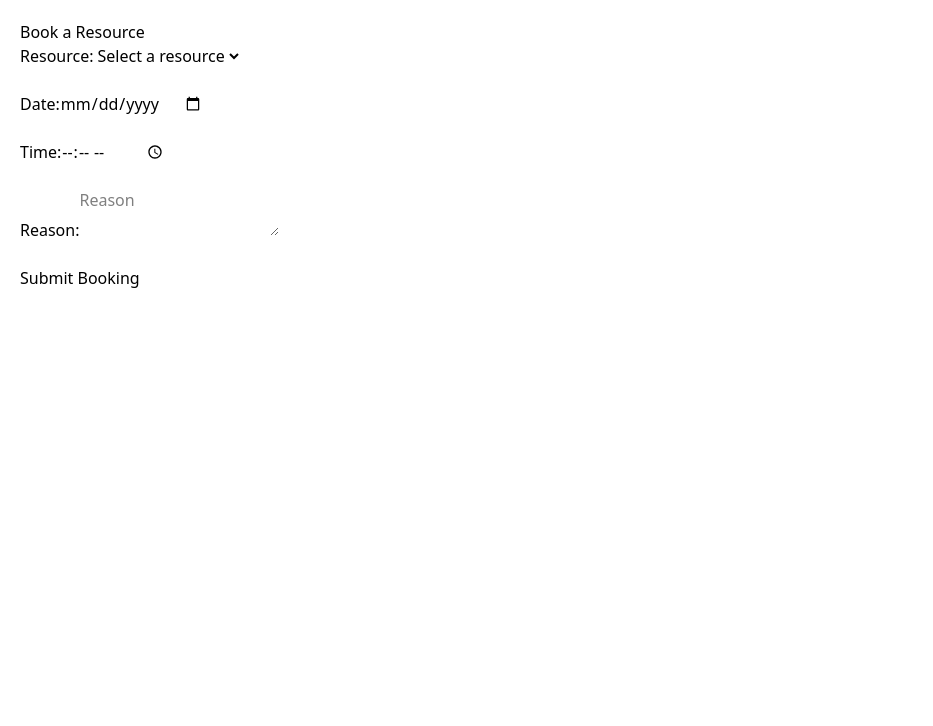
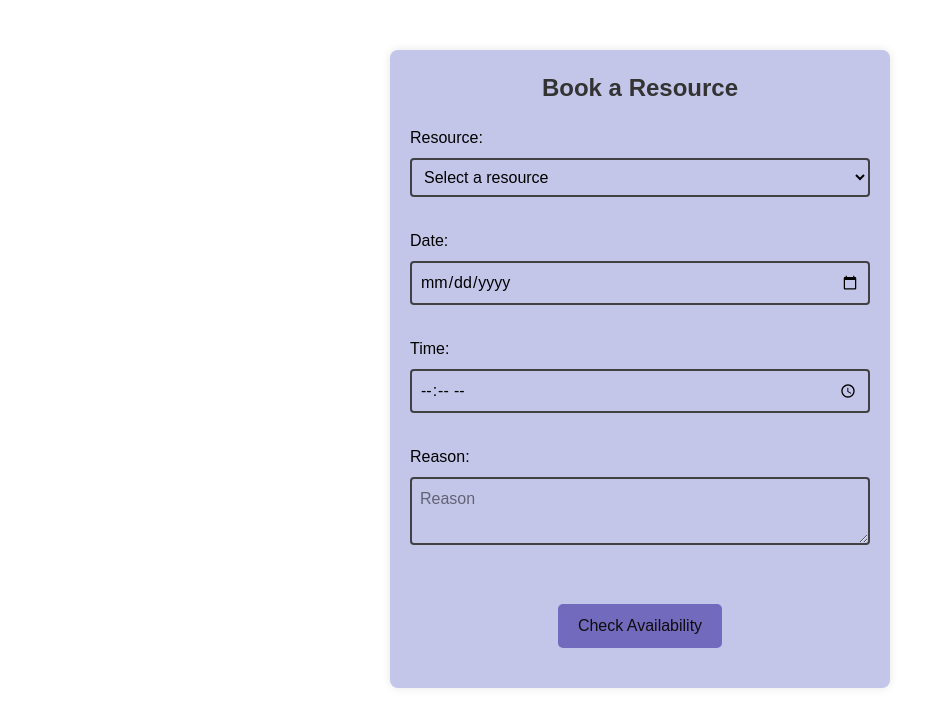
Before and after one commit to nipunmeegoda/Resourcely, a React (Vite) app in the folder Frontend-Resourcely/: page /booking in a window 1280 px wide. Shown: the top 726 px of the page, without its empty margins (0-933 px from the left). Built offline with nearby package versions, Linux system fonts and the light colour scheme.

Commit message:
Add css styling to booking form

```diff
--- /dev/null
+++ b/Frontend-Resourcely/src/app/bookingForm/Page.css
@@ -0,0 +1,41 @@
+.booking-container {
+  max-width: 500px;
+  margin: 50px auto;
+  padding: 20px;
+  background-color: #c4c6e9;
+  border-radius: 8px;
+  box-shadow: 0 0 10px rgba(0, 0, 0, 0.1);
+  font-family: Arial, sans-serif;
+}
+
+.booking-container h1 {
+  text-align: center;
+  color: #333;
+  font-weight: bold;
+  font-size: 24px;
+  margin-bottom: 20px;
+}
+
+.booking-container input,
+.booking-container select,
+.booking-container textarea {
+  width: 100%;
+  padding: 8px;
+  margin: 8px 0;
+  border-radius: 4px;
+  border: 2px solid #414043;
+}
+
+.booking-container button {
+  display: block;
+  margin: 20px auto;
+  color: rgb(13, 13, 13);
+  background-color: #726abc;
+  padding: 10px 20px;
+  border-radius: 5px;
+  cursor: pointer;
+}
+
+.booking-container button:hover {
+  background-color: #4338ca;
+}
--- a/Frontend-Resourcely/src/app/bookingForm/page.tsx
+++ b/Frontend-Resourcely/src/app/bookingForm/page.tsx
@@ -1,4 +1,5 @@
 // src/app/Booking/page.tsx
+import "./Page.css";
 import { useState } from "react";
 
 export default function BookingPage() {
@@ -7,7 +8,7 @@ export default function BookingPage() {
   const [time, setTime] = useState("");
   const [reason, setReason] = useState("");
 
-  const resources = ["Lab 1", "Lab 2", "Meeting Room A", "Lecture Hall 1"];
+  const resources = ["Labs", "Lecture Halls", "Meeting Rooms"];
 
   const handleSubmit = (e: React.FormEvent) => {
     e.preventDefault();
@@ -16,7 +17,7 @@ export default function BookingPage() {
   };
 
   return (
-    <div style={{ padding: "20px" }}>
+    <div className="booking-container">
       <h1>Book a Resource</h1>
       <form onSubmit={handleSubmit}>
         <label>
@@ -69,7 +70,7 @@ export default function BookingPage() {
         </label>
         <br />
         <br />
-        <button type="submit">Submit Booking</button>
+        <button type="submit">Check Availability</button>
       </form>
     </div>
   );
```
